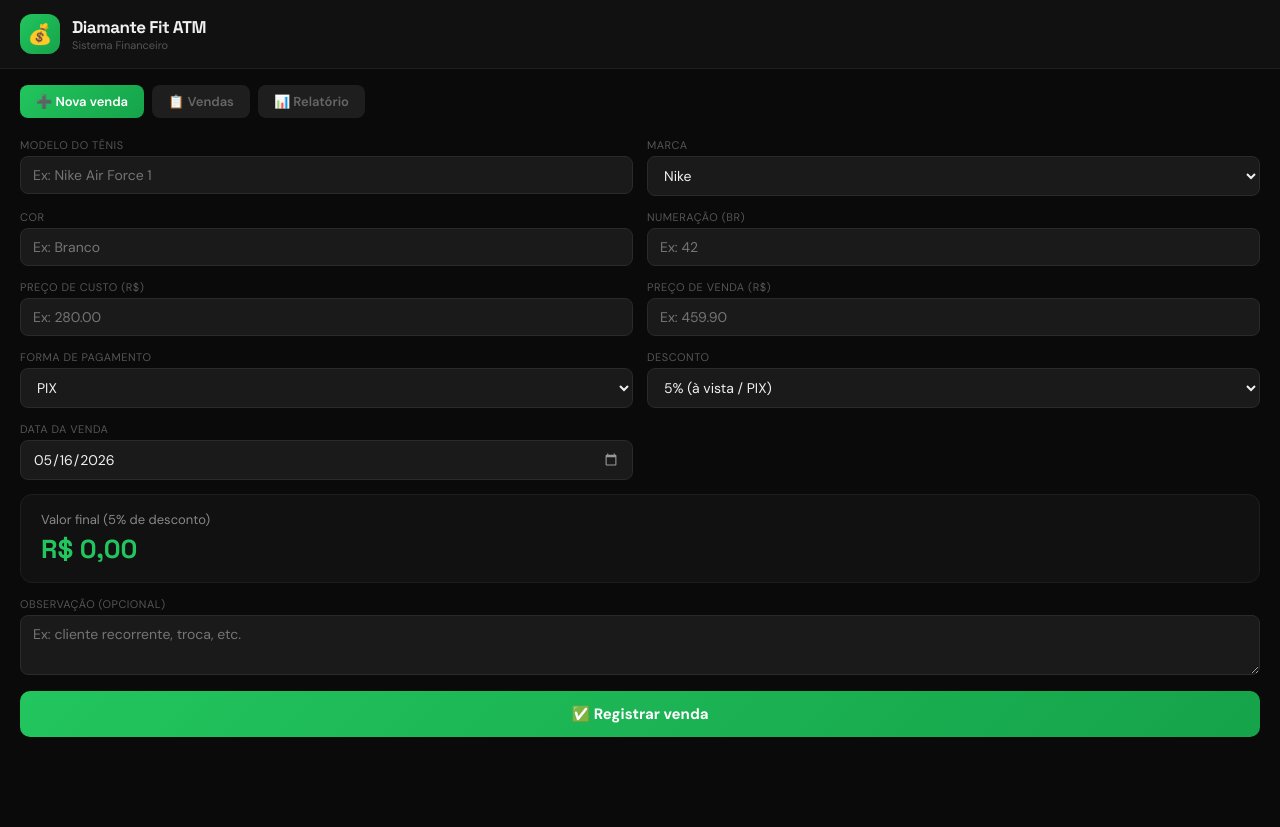
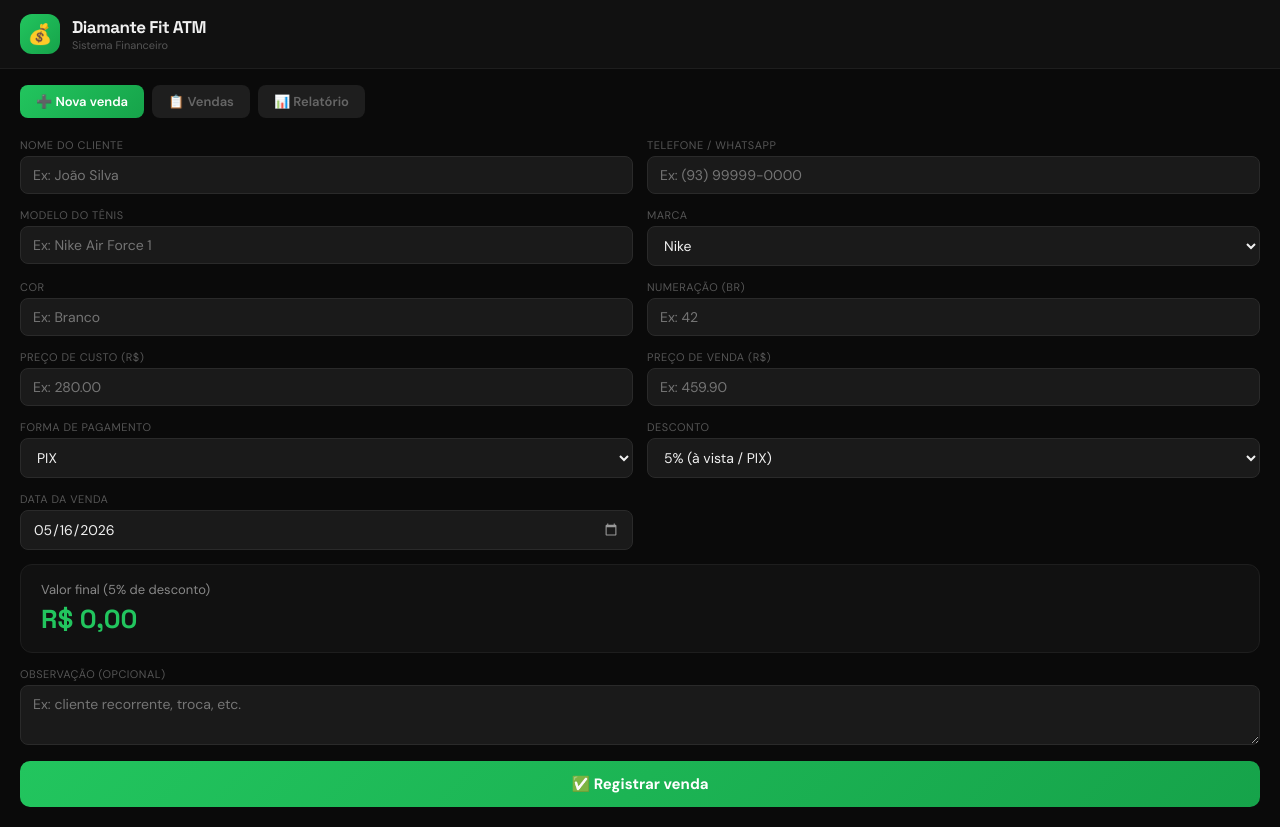
Before and after one commit to diamantefit/diamante-fit-financeiro, a Next.js app: page / in a window 1280 px wide. Before the commit the page ends 800 px from the top, so only its background shows below. Built offline with nearby package versions, Linux system fonts and the light colour scheme.

Commit message:
Update Financeiro.js

```diff
--- a/src/components/Financeiro.js
+++ b/src/components/Financeiro.js
@@ -1,5 +1,5 @@
 "use client";
-import { useState, useEffect, useRef } from "react";
+import { useState, useEffect } from "react";
 import {
   Chart as ChartJS,
   ArcElement,
@@ -50,26 +50,129 @@ function Badge({ pgto }) {
   );
 }
 
+const VENDA_VAZIA = {
+  cliente: "", telefone: "", modelo: "", marca: "Nike", cor: "", num: "",
+  custo: "", venda: "", pgto: "pix", desconto: "5", descCustom: "", data: hoje(), obs: "",
+};
+
+function FormVenda({ inicial, onSalvar, onCancelar, btnLabel }) {
+  const [f, setF] = useState(inicial);
+
+  useEffect(() => {
+    if (f.pgto === "pix" || f.pgto === "avista") {
+      setF(prev => ({ ...prev, desconto: "5" }));
+    } else {
+      setF(prev => ({ ...prev, desconto: prev.desconto === "5" ? "0" : prev.desconto }));
+    }
+  }, [f.pgto]);
+
+  const pct = f.desconto === "5" ? 5 : f.desconto === "custom" ? parseFloat(f.descCustom) || 0 : 0;
+  const vendaNum = parseFloat(f.venda) || 0;
+  const finalVal = vendaNum * (1 - pct / 100);
+  const set = (k) => (e) => setF(prev => ({ ...prev, [k]: e.target.value }));
+
+  function salvar() {
+    if (!f.modelo || !f.venda || !f.data) {
+      alert("Preencha pelo menos: modelo, preço de venda e data.");
+      return;
+    }
+    const custo = parseFloat(f.custo) || 0;
+    const lucro = custo > 0 ? finalVal - custo : null;
+    onSalvar({ ...f, custo, venda: vendaNum, desconto: pct, final: finalVal, lucro });
+  }
+
+  const s = styles;
+
+  return (
+    <div>
+      <div className="form-grid" style={s.formGrid}>
+        <Field label="Nome do cliente">
+          <input style={s.input} value={f.cliente} onChange={set("cliente")} placeholder="Ex: João Silva" />
+        </Field>
+        <Field label="Telefone / WhatsApp">
+          <input style={s.input} value={f.telefone} onChange={set("telefone")} placeholder="Ex: (93) 99999-0000" />
+        </Field>
+        <Field label="Modelo do tênis">
+          <input style={s.input} value={f.modelo} onChange={set("modelo")} placeholder="Ex: Nike Air Force 1" />
+        </Field>
+        <Field label="Marca">
+          <select style={s.input} value={f.marca} onChange={set("marca")}>
+            {["Nike","Adidas","New Balance","Puma","Vans","Outro"].map(m => <option key={m}>{m}</option>)}
+          </select>
+        </Field>
+        <Field label="Cor">
+          <input style={s.input} value={f.cor} onChange={set("cor")} placeholder="Ex: Branco" />
+        </Field>
+        <Field label="Numeração (BR)">
+          <input style={s.input} value={f.num} onChange={set("num")} placeholder="Ex: 42" />
+        </Field>
+        <Field label="Preço de custo (R$)">
+          <input style={s.input} type="number" value={f.custo} onChange={set("custo")} placeholder="Ex: 280.00" step="0.01" />
+        </Field>
+        <Field label="Preço de venda (R$)">
+          <input style={s.input} type="number" value={f.venda} onChange={set("venda")} placeholder="Ex: 459.90" step="0.01" />
+        </Field>
+        <Field label="Forma de pagamento">
+          <select style={s.input} value={f.pgto} onChange={set("pgto")}>
+            <option value="pix">PIX</option>
+            <option value="avista">Dinheiro à vista</option>
+            <option value="debito">Cartão de débito</option>
+            <option value="credito1x">Cartão de crédito 1x</option>
+            <option value="credito3x">Cartão de crédito 3x (sem juros)</option>
+            <option value="credito4x">Cartão de crédito 4x+</option>
+          </select>
+        </Field>
+        <Field label="Desconto">
+          <select style={s.input} value={f.desconto} onChange={set("desconto")}>
+            <option value="0">Sem desconto</option>
+            <option value="5">5% (à vista / PIX)</option>
+            <option value="custom">Desconto personalizado</option>
+          </select>
+        </Field>
+        {f.desconto === "custom" && (
+          <Field label="Desconto personalizado (%)">
+            <input style={s.input} type="number" value={f.descCustom} onChange={set("descCustom")} placeholder="Ex: 10" min="0" max="100" />
+          </Field>
+        )}
+        <Field label="Data da venda">
+          <input style={s.input} type="date" value={f.data} onChange={set("data")} />
+        </Field>
+        <div style={{ gridColumn: "1 / -1" }}>
+          <div style={s.finalBox}>
+            <span style={{ fontSize: 13, color: "#888" }}>Valor final{pct > 0 ? ` (${pct}% de desconto)` : ""}</span>
+            <span style={{ fontSize: 26, fontWeight: 800, fontFamily: "'Space Grotesk', sans-serif", color: "#22c55e" }}>
+              R$ {fmt(finalVal)}
+            </span>
+            {pct > 0 && f.venda && (
+              <span style={{ fontSize: 12, color: "#666" }}>
+                Desconto de R$ {fmt(vendaNum - finalVal)} sobre R$ {fmt(vendaNum)}
+              </span>
+            )}
+          </div>
+        </div>
+        <div style={{ gridColumn: "1 / -1" }}>
+          <Field label="Observação (opcional)">
+            <textarea style={{ ...s.input, minHeight: 60, resize: "vertical" }} value={f.obs} onChange={set("obs")} placeholder="Ex: cliente recorrente, troca, etc." />
+          </Field>
+        </div>
+      </div>
+      <div style={{ display: "flex", gap: 10 }}>
+        {onCancelar && (
+          <button onClick={onCancelar} style={{ ...s.btnSecondary }}>Cancelar</button>
+        )}
+        <button onClick={salvar} style={s.btnPrimary}>{btnLabel}</button>
+      </div>
+    </div>
+  );
+}
+
 export default function Financeiro() {
   const [vendas, setVendas] = useState([]);
   const [hydrated, setHydrated] = useState(false);
   const [tab, setTab] = useState("nova");
   const [msg, setMsg] = useState("");
+  const [editando, setEditando] = useState(null);
 
-  // Form state
-  const [fModelo, setFModelo] = useState("");
-  const [fMarca, setFMarca] = useState("Nike");
-  const [fCor, setFCor] = useState("");
-  const [fNum, setFNum] = useState("");
-  const [fCusto, setFCusto] = useState("");
-  const [fVenda, setFVenda] = useState("");
-  const [fPgto, setFPgto] = useState("pix");
-  const [fDesconto, setFDesconto] = useState("5");
-  const [fDescCustom, setFDescCustom] = useState("");
-  const [fData, setFData] = useState(hoje());
-  const [fObs, setFObs] = useState("");
-
-  // Filtros
   const [filDe, setFilDe] = useState("");
   const [filAte, setFilAte] = useState("");
   const [filPgto, setFilPgto] = useState("");
@@ -85,52 +188,36 @@ export default function Financeiro() {
     if (hydrated) localStorage.setItem("df-financeiro-vendas", JSON.stringify(vendas));
   }, [vendas, hydrated]);
 
-  useEffect(() => {
-    if (fPgto === "pix" || fPgto === "avista") setFDesconto("5");
-    else setFDesconto("0");
-  }, [fPgto]);
+  function registrar(dados) {
+    setVendas(prev => [...prev, { id: Date.now(), ...dados }]);
+    setMsg("✅ Venda registrada com sucesso!");
+    setTimeout(() => setMsg(""), 3000);
+  }
 
-  const pctDesc = fDesconto === "5" ? 5 : fDesconto === "custom" ? parseFloat(fDescCustom) || 0 : 0;
-  const vendaNum = parseFloat(fVenda) || 0;
-  const finalVal = vendaNum * (1 - pctDesc / 100);
-
-  function registrar() {
-    if (!fModelo || !fVenda || !fData) {
-      alert("Preencha pelo menos: modelo, preço de venda e data.");
-      return;
-    }
-    const custo = parseFloat(fCusto) || 0;
-    const lucro = custo > 0 ? finalVal - custo : null;
-    const nova = {
-      id: Date.now(),
-      modelo: fModelo,
-      marca: fMarca,
-      cor: fCor,
-      num: fNum,
-      custo,
-      venda: vendaNum,
-      desconto: pctDesc,
-      final: finalVal,
-      pgto: fPgto,
-      data: fData,
-      obs: fObs,
-      lucro,
-    };
-    setVendas((prev) => [...prev, nova]);
-    setMsg("Venda registrada com sucesso!");
-    setTimeout(() => setMsg(""), 2500);
-    setFModelo(""); setFCor(""); setFNum(""); setFCusto(""); setFVenda("");
-    setFObs(""); setFPgto("pix"); setFDesconto("5"); setFData(hoje());
+  function salvarEdicao(dados) {
+    setVendas(prev => prev.map(v => v.id === editando.id ? { ...v, ...dados } : v));
+    setEditando(null);
+    setMsg("💾 Venda atualizada com sucesso!");
+    setTimeout(() => setMsg(""), 3000);
   }
 
   function excluir(id) {
     if (!confirm("Remover esta venda?")) return;
-    setVendas((prev) => prev.filter((v) => v.id !== id));
+    setVendas(prev => prev.filter(v => v.id !== id));
   }
 
-  // Filtro de vendas
+  function abrirEdicao(venda) {
+    setEditando({
+      ...venda,
+      custo: venda.custo > 0 ? String(venda.custo) : "",
+      venda: String(venda.venda),
+      desconto: venda.desconto === 5 ? "5" : venda.desconto > 0 ? "custom" : "0",
+      descCustom: venda.desconto !== 5 && venda.desconto > 0 ? String(venda.desconto) : "",
+    });
+  }
+
   const vendasFiltradas = vendas
-    .filter((v) => {
+    .filter(v => {
       if (filDe && v.data < filDe) return false;
       if (filAte && v.data > filAte) return false;
       if (filPgto && v.pgto !== filPgto) return false;
@@ -138,10 +225,9 @@ export default function Financeiro() {
     })
     .sort((a, b) => b.data.localeCompare(a.data));
 
-  // Filtro relatório
   function filtrarPeriodo(arr) {
     const hj = new Date(); hj.setHours(0, 0, 0, 0);
-    return arr.filter((v) => {
+    return arr.filter(v => {
       const d = new Date(v.data + "T00:00:00");
       if (periodo === "hoje") return d.getTime() === hj.getTime();
       if (periodo === "semana") { const s = new Date(hj); s.setDate(hj.getDate() - hj.getDay()); return d >= s; }
@@ -152,38 +238,25 @@ export default function Financeiro() {
 
   const vendasRel = filtrarPeriodo(vendas);
   const totalVendido = vendasRel.reduce((s, v) => s + v.final, 0);
-  const lucroTotal = vendasRel.filter((v) => v.lucro != null).reduce((s, v) => s + v.lucro, 0);
+  const lucroTotal = vendasRel.filter(v => v.lucro != null).reduce((s, v) => s + v.lucro, 0);
   const qtd = vendasRel.length;
   const ticket = qtd > 0 ? totalVendido / qtd : 0;
 
-  // Chart pgto
   const pgtoMap = {};
-  vendasRel.forEach((v) => { pgtoMap[v.pgto] = (pgtoMap[v.pgto] || 0) + v.final; });
+  vendasRel.forEach(v => { pgtoMap[v.pgto] = (pgtoMap[v.pgto] || 0) + v.final; });
   const pgtoKeys = Object.keys(pgtoMap);
 
   const chartPgtoData = {
-    labels: pgtoKeys.map((k) => PGTO_LABEL[k]),
-    datasets: [{
-      data: pgtoKeys.map((k) => parseFloat(pgtoMap[k].toFixed(2))),
-      backgroundColor: CHART_COLORS.slice(0, pgtoKeys.length),
-      borderWidth: 2,
-      borderColor: "#1a1a1a",
-    }],
+    labels: pgtoKeys.map(k => PGTO_LABEL[k]),
+    datasets: [{ data: pgtoKeys.map(k => parseFloat(pgtoMap[k].toFixed(2))), backgroundColor: CHART_COLORS.slice(0, pgtoKeys.length), borderWidth: 2, borderColor: "#1a1a1a" }],
   };
 
-  // Chart dia
   const diaMap = {};
-  vendasRel.forEach((v) => { diaMap[v.data] = (diaMap[v.data] || 0) + v.final; });
+  vendasRel.forEach(v => { diaMap[v.data] = (diaMap[v.data] || 0) + v.final; });
   const dias = Object.keys(diaMap).sort();
   const chartDiaData = {
-    labels: dias.map((d) => d.split("-").slice(1).reverse().join("/")),
-    datasets: [{
-      label: "Vendas (R$)",
-      data: dias.map((d) => parseFloat(diaMap[d].toFixed(2))),
-      backgroundColor: "#378ADD",
-      borderColor: "#185FA5",
-      borderWidth: 1,
-    }],
+    labels: dias.map(d => d.split("-").slice(1).reverse().join("/")),
+    datasets: [{ label: "Vendas (R$)", data: dias.map(d => parseFloat(diaMap[d].toFixed(2))), backgroundColor: "#378ADD", borderColor: "#185FA5", borderWidth: 1 }],
   };
 
   if (!hydrated) return null;
@@ -201,13 +274,12 @@ export default function Financeiro() {
         ::-webkit-scrollbar-thumb { background: #333; border-radius: 3px; }
         @media (max-width: 600px) {
           .form-grid { grid-template-columns: 1fr !important; }
-          .sale-row { grid-template-columns: 70px 1fr 70px 70px 24px !important; }
+          .sale-row { grid-template-columns: 65px 1fr 70px 70px 52px !important; }
           .col-lucro { display: none; }
           .cards-grid { grid-template-columns: 1fr 1fr !important; }
         }
       `}</style>
 
-      {/* Header */}
       <div style={s.header}>
         <div style={s.logo}>💰</div>
         <div>
@@ -216,7 +288,6 @@ export default function Financeiro() {
         </div>
       </div>
 
-      {/* Tabs */}
       <div style={s.tabs}>
         {[["nova", "➕ Nova venda"], ["vendas", "📋 Vendas"], ["relatorio", "📊 Relatório"]].map(([key, label]) => (
           <button key={key} onClick={() => setTab(key)} style={{ ...s.tab, ...(tab === key ? s.tabActive : {}) }}>
@@ -225,82 +296,18 @@ export default function Financeiro() {
         ))}
       </div>
 
+      {msg && (
+        <div style={{ margin: "12px 20px 0", padding: "10px 14px", background: "#0a2e14", border: "1px solid #22c55e", borderRadius: 8, fontSize: 13, color: "#22c55e" }}>
+          {msg}
+        </div>
+      )}
+
       <div style={s.content}>
 
-        {/* ABA NOVA VENDA */}
         {tab === "nova" && (
-          <div>
-            <div className="form-grid" style={s.formGrid}>
-              <Field label="Modelo do tênis">
-                <input style={s.input} value={fModelo} onChange={e => setFModelo(e.target.value)} placeholder="Ex: Nike Air Force 1" />
-              </Field>
-              <Field label="Marca">
-                <select style={s.input} value={fMarca} onChange={e => setFMarca(e.target.value)}>
-                  {["Nike","Adidas","New Balance","Puma","Vans","Outro"].map(m => <option key={m}>{m}</option>)}
-                </select>
-              </Field>
-              <Field label="Cor">
-                <input style={s.input} value={fCor} onChange={e => setFCor(e.target.value)} placeholder="Ex: Branco" />
-              </Field>
-              <Field label="Numeração (BR)">
-                <input style={s.input} value={fNum} onChange={e => setFNum(e.target.value)} placeholder="Ex: 42" />
-              </Field>
-              <Field label="Preço de custo (R$)">
-                <input style={s.input} type="number" value={fCusto} onChange={e => setFCusto(e.target.value)} placeholder="Ex: 280.00" step="0.01" />
-              </Field>
-              <Field label="Preço de venda (R$)">
-                <input style={s.input} type="number" value={fVenda} onChange={e => setFVenda(e.target.value)} placeholder="Ex: 459.90" step="0.01" />
-              </Field>
-              <Field label="Forma de pagamento">
-                <select style={s.input} value={fPgto} onChange={e => setFPgto(e.target.value)}>
-                  <option value="pix">PIX</option>
-                  <option value="avista">Dinheiro à vista</option>
-                  <option value="debito">Cartão de débito</option>
-                  <option value="credito1x">Cartão de crédito 1x</option>
-                  <option value="credito3x">Cartão de crédito 3x (sem juros)</option>
-                  <option value="credito4x">Cartão de crédito 4x+</option>
-                </select>
-              </Field>
-              <Field label="Desconto">
-                <select style={s.input} value={fDesconto} onChange={e => setFDesconto(e.target.value)}>
-                  <option value="0">Sem desconto</option>
-                  <option value="5">5% (à vista / PIX)</option>
-                  <option value="custom">Desconto personalizado</option>
-                </select>
-              </Field>
-              {fDesconto === "custom" && (
-                <Field label="Desconto personalizado (%)">
-                  <input style={s.input} type="number" value={fDescCustom} onChange={e => setFDescCustom(e.target.value)} placeholder="Ex: 10" min="0" max="100" />
-                </Field>
-              )}
-              <Field label="Data da venda">
-                <input style={s.input} type="date" value={fData} onChange={e => setFData(e.target.value)} />
-              </Field>
-              <div style={{ gridColumn: "1 / -1" }}>
-                <div style={s.finalBox}>
-                  <span style={{ fontSize: 13, color: "#888" }}>Valor final{pctDesc > 0 ? ` (${pctDesc}% de desconto)` : ""}</span>
-                  <span style={{ fontSize: 26, fontWeight: 800, fontFamily: "'Space Grotesk', sans-serif", color: "#22c55e" }}>
-                    R$ {fmt(finalVal)}
-                  </span>
-                  {pctDesc > 0 && fVenda && (
-                    <span style={{ fontSize: 12, color: "#666" }}>
-                      Desconto de R$ {fmt(vendaNum - finalVal)} sobre R$ {fmt(vendaNum)}
-                    </span>
-                  )}
-                </div>
-              </div>
-              <div style={{ gridColumn: "1 / -1" }}>
-                <Field label="Observação (opcional)">
-                  <textarea style={{ ...s.input, minHeight: 60, resize: "vertical" }} value={fObs} onChange={e => setFObs(e.target.value)} placeholder="Ex: cliente recorrente, troca, etc." />
-                </Field>
-              </div>
-            </div>
-            <button onClick={registrar} style={s.btnPrimary}>✅ Registrar venda</button>
-            {msg && <div style={s.successMsg}>{msg}</div>}
-          </div>
+          <FormVenda inicial={VENDA_VAZIA} onSalvar={registrar} btnLabel="✅ Registrar venda" />
         )}
 
-        {/* ABA VENDAS */}
         {tab === "vendas" && (
           <div>
             <div style={s.filterRow}>
@@ -328,6 +335,7 @@ export default function Financeiro() {
                     <div>
                       <div style={{ fontWeight: 600, fontSize: 13 }}>{v.modelo}</div>
                       <div style={{ fontSize: 11, color: "#666" }}>{v.marca} · N°{v.num} · {v.cor}</div>
+                      {v.cliente && <div style={{ fontSize: 11, color: "#888" }}>👤 {v.cliente}{v.telefone ? ` · 📱 ${v.telefone}` : ""}</div>}
                       {v.desconto > 0 && <span style={{ background: "#3a1f0a", color: "#f97316", padding: "2px 7px", borderRadius: 5, fontSize: 10, fontWeight: 700 }}>{v.desconto}% desc.</span>}
                     </div>
                     <span><Badge pgto={v.pgto} /></span>
@@ -335,7 +343,10 @@ export default function Financeiro() {
                     <span className="col-lucro" style={{ textAlign: "right", fontSize: 13, color: v.lucro != null ? (v.lucro >= 0 ? "#22c55e" : "#ef4444") : "#444" }}>
                       {v.lucro != null ? `R$ ${fmt(v.lucro)}` : "—"}
                     </span>
-                    <button onClick={() => excluir(v.id)} style={s.delBtn} aria-label="Remover">🗑</button>
+                    <div style={{ display: "flex", gap: 4 }}>
+                      <button onClick={() => abrirEdicao(v)} style={s.actionBtn} title="Editar venda">✏️</button>
+                      <button onClick={() => excluir(v.id)} style={s.actionBtn} title="Remover venda">🗑</button>
+                    </div>
                   </div>
                 ))}
                 <div style={{ padding: "12px 0", textAlign: "right", fontSize: 13, color: "#888", borderTop: "1px solid #1e1e1e", marginTop: 4 }}>
@@ -346,7 +357,6 @@ export default function Financeiro() {
           </div>
         )}
 
-        {/* ABA RELATÓRIO */}
         {tab === "relatorio" && (
           <div>
             <div style={{ marginBottom: "1.5rem" }}>
@@ -357,7 +367,6 @@ export default function Financeiro() {
                 <option value="tudo">Todo o período</option>
               </select>
             </div>
-
             <div className="cards-grid" style={s.cardsGrid}>
               {[
                 { label: "Total vendido", valor: `R$ ${fmt(totalVendido)}`, color: "#22c55e" },
@@ -371,7 +380,6 @@ export default function Financeiro() {
                 </div>
               ))}
             </div>
-
             {vendasRel.length === 0 ? (
               <div style={s.empty}>Nenhuma venda no período selecionado.</div>
             ) : (
@@ -386,12 +394,10 @@ export default function Financeiro() {
                     }
                   }} />
                 </div>
-
                 <div style={s.sectionTitle}>Vendas por dia</div>
                 <div style={{ position: "relative", width: "100%", height: 220 }}>
                   <Bar data={chartDiaData} options={{
-                    responsive: true,
-                    maintainAspectRatio: false,
+                    responsive: true, maintainAspectRatio: false,
                     plugins: { legend: { display: false } },
                     scales: {
                       y: { ticks: { color: "#888", callback: v => "R$ " + v.toLocaleString("pt-BR") }, grid: { color: "#1e1e1e" } },
@@ -403,8 +409,27 @@ export default function Financeiro() {
             )}
           </div>
         )}
+      </div>
 
-      </div>
+      {/* MODAL DE EDIÇÃO */}
+      {editando && (
+        <div style={s.modalOverlay} onClick={e => { if (e.target === e.currentTarget) setEditando(null); }}>
+          <div style={s.modalBox}>
+            <div style={{ display: "flex", justifyContent: "space-between", alignItems: "center", marginBottom: 20 }}>
+              <div style={{ fontFamily: "'Space Grotesk', sans-serif", fontWeight: 700, fontSize: 17 }}>✏️ Editar venda</div>
+              <button onClick={() => setEditando(null)} style={{ background: "none", border: "none", color: "#666", cursor: "pointer", fontSize: 22, lineHeight: 1, padding: "0 4px" }}>✕</button>
+            </div>
+            <div style={{ maxHeight: "72vh", overflowY: "auto", paddingRight: 4 }}>
+              <FormVenda
+                inicial={editando}
+                onSalvar={salvarEdicao}
+                onCancelar={() => setEditando(null)}
+                btnLabel="💾 Salvar alterações"
+              />
+            </div>
+          </div>
+        </div>
+      )}
     </div>
   );
 }
@@ -425,23 +450,25 @@ const styles = {
   logoTitle: { fontFamily: "'Space Grotesk', sans-serif", fontWeight: 700, fontSize: 17, letterSpacing: "-0.5px" },
   logoSub: { fontSize: 11, color: "#555" },
   tabs: { display: "flex", gap: 8, padding: "16px 20px 0", flexWrap: "wrap" },
-  tab: { padding: "8px 16px", borderRadius: 8, border: "none", cursor: "pointer", fontFamily: "'DM Sans', sans-serif", fontWeight: 600, fontSize: 13, background: "#1e1e1e", color: "#666", transition: "all 0.15s" },
+  tab: { padding: "8px 16px", borderRadius: 8, border: "none", cursor: "pointer", fontFamily: "'DM Sans', sans-serif", fontWeight: 600, fontSize: 13, background: "#1e1e1e", color: "#666" },
   tabActive: { background: "linear-gradient(135deg, #22c55e, #16a34a)", color: "#fff" },
   content: { padding: "20px" },
   formGrid: { display: "grid", gridTemplateColumns: "1fr 1fr", gap: 14, marginBottom: 16 },
   input: { background: "#1a1a1a", border: "1px solid #2a2a2a", borderRadius: 8, padding: "9px 12px", color: "#f0f0f0", fontFamily: "'DM Sans', sans-serif", fontSize: 14, width: "100%" },
   finalBox: { background: "#111", border: "1px solid #1e1e1e", borderRadius: 12, padding: "16px 20px", display: "flex", flexDirection: "column", gap: 4 },
-  btnPrimary: { background: "linear-gradient(135deg, #22c55e, #16a34a)", border: "none", borderRadius: 10, padding: "13px 24px", color: "#fff", fontWeight: 700, fontSize: 15, cursor: "pointer", fontFamily: "'DM Sans', sans-serif", width: "100%" },
-  successMsg: { marginTop: 12, padding: "10px 14px", background: "#0a2e14", border: "1px solid #22c55e", borderRadius: 8, fontSize: 13, color: "#22c55e" },
+  btnPrimary: { background: "linear-gradient(135deg, #22c55e, #16a34a)", border: "none", borderRadius: 10, padding: "13px 24px", color: "#fff", fontWeight: 700, fontSize: 15, cursor: "pointer", fontFamily: "'DM Sans', sans-serif", flex: 1 },
+  btnSecondary: { background: "#1e1e1e", border: "1px solid #2a2a2a", borderRadius: 10, padding: "13px 20px", color: "#888", fontWeight: 600, fontSize: 14, cursor: "pointer", fontFamily: "'DM Sans', sans-serif", flexShrink: 0 },
   filterRow: { display: "flex", gap: 10, marginBottom: 16, flexWrap: "wrap" },
   filterInput: { flex: 1, minWidth: 120, background: "#111", border: "1px solid #1e1e1e", borderRadius: 8, padding: "8px 12px", color: "#f0f0f0", fontFamily: "'DM Sans', sans-serif", fontSize: 13 },
-  saleRow: { display: "grid", gridTemplateColumns: "75px 1fr 90px 90px 80px 28px", gap: 8, alignItems: "center", padding: "10px 0", borderBottom: "1px solid #161616", fontSize: 13 },
+  saleRow: { display: "grid", gridTemplateColumns: "75px 1fr 90px 90px 80px 58px", gap: 8, alignItems: "center", padding: "10px 0", borderBottom: "1px solid #161616", fontSize: 13 },
   saleHeader: { fontSize: 10, color: "#444", textTransform: "uppercase", letterSpacing: "0.8px", fontWeight: 700 },
-  delBtn: { background: "none", border: "none", cursor: "pointer", fontSize: 14, padding: "2px 4px", borderRadius: 4 },
+  actionBtn: { background: "none", border: "none", cursor: "pointer", fontSize: 14, padding: "3px 5px", borderRadius: 4 },
   empty: { textAlign: "center", padding: "2.5rem", color: "#444", fontSize: 14 },
   cardsGrid: { display: "grid", gridTemplateColumns: "repeat(4, 1fr)", gap: 12, marginBottom: "1.5rem" },
   card: { background: "#111", border: "1px solid #1e1e1e", borderRadius: 12, padding: "14px 16px" },
   cardLabel: { fontSize: 11, color: "#555", marginBottom: 6, textTransform: "uppercase", letterSpacing: "0.4px" },
   cardValue: { fontSize: 20, fontWeight: 800, fontFamily: "'Space Grotesk', sans-serif" },
   sectionTitle: { fontSize: 11, color: "#555", textTransform: "uppercase", letterSpacing: "0.8px", fontWeight: 700, marginBottom: "1rem", marginTop: "1.5rem" },
+  modalOverlay: { position: "fixed", inset: 0, background: "rgba(0,0,0,0.88)", display: "flex", alignItems: "center", justifyContent: "center", zIndex: 100, padding: 16 },
+  modalBox: { background: "#111", border: "1px solid #222", borderRadius: 20, padding: 24, width: "100%", maxWidth: 540 },
 };
```
